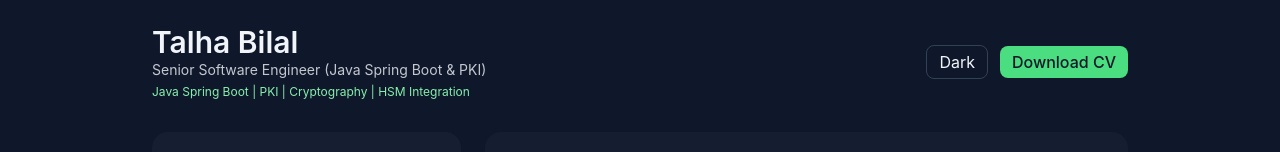
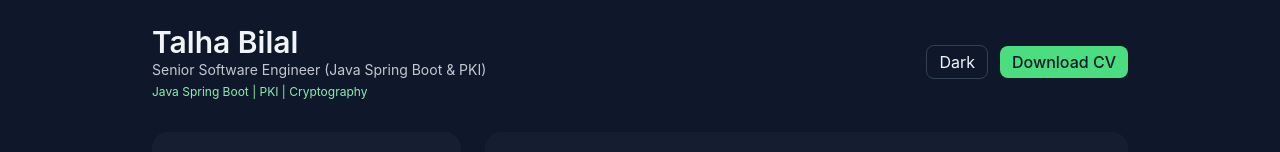
Before and after one commit to talha-bilal/portfolio, a React (Vite) app: page / in a window 1280 px wide. Shown: the top 152 px of the page. Built offline with nearby package versions, Linux system fonts and the light colour scheme.

Commit message:
Update App.jsx

```diff
--- a/src/App.jsx
+++ b/src/App.jsx
@@ -9,7 +9,7 @@ export default function Portfolio() {
   const site = {
     name: "Talha Bilal",
     title: "Senior Software Engineer (Java Spring Boot & PKI)",
-    tagline: "Java Spring Boot | PKI | Cryptography | HSM Integration",
+    tagline: "Java Spring Boot | PKI | Cryptography",
     email: "talha.at43@gmail.com",
     linkedin: "https://www.linkedin.com/in/talha-bilal-a74477154",
     github: "https://github.com/your-username", // update after creating repo
```
